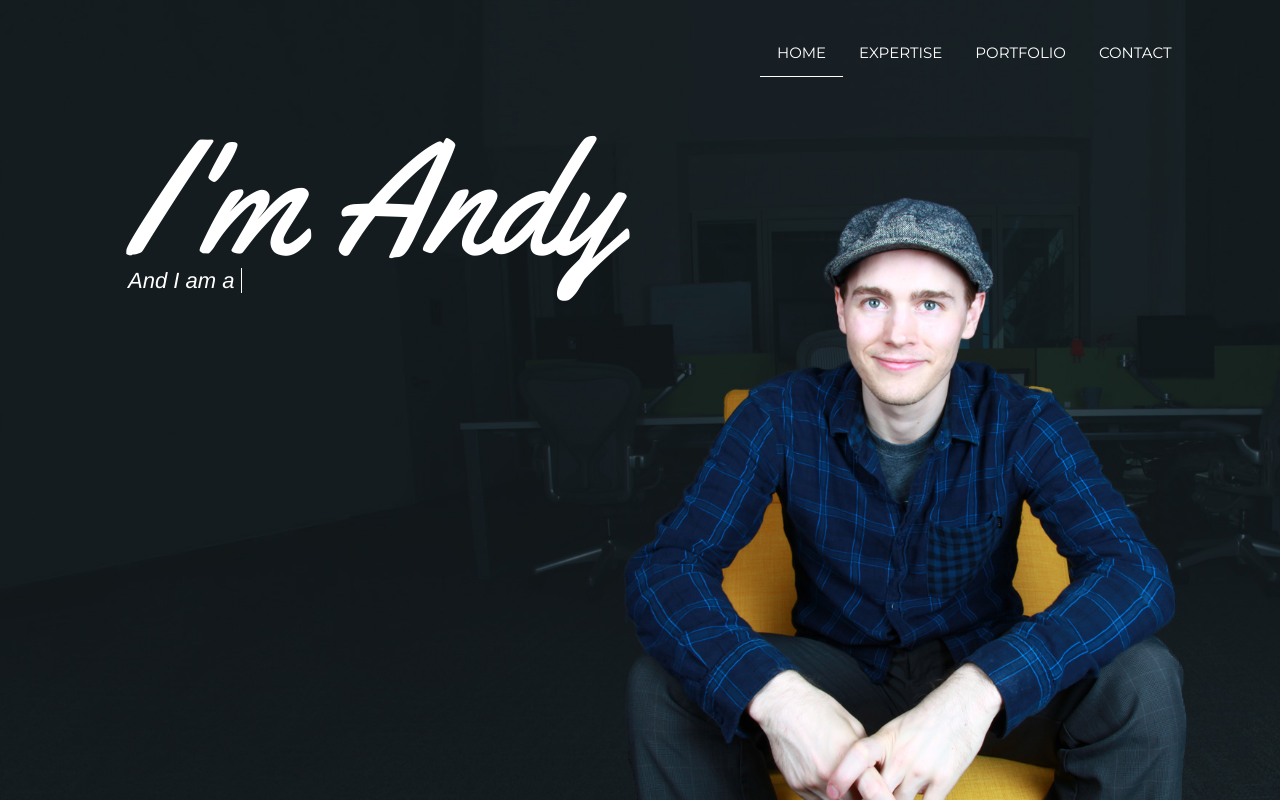
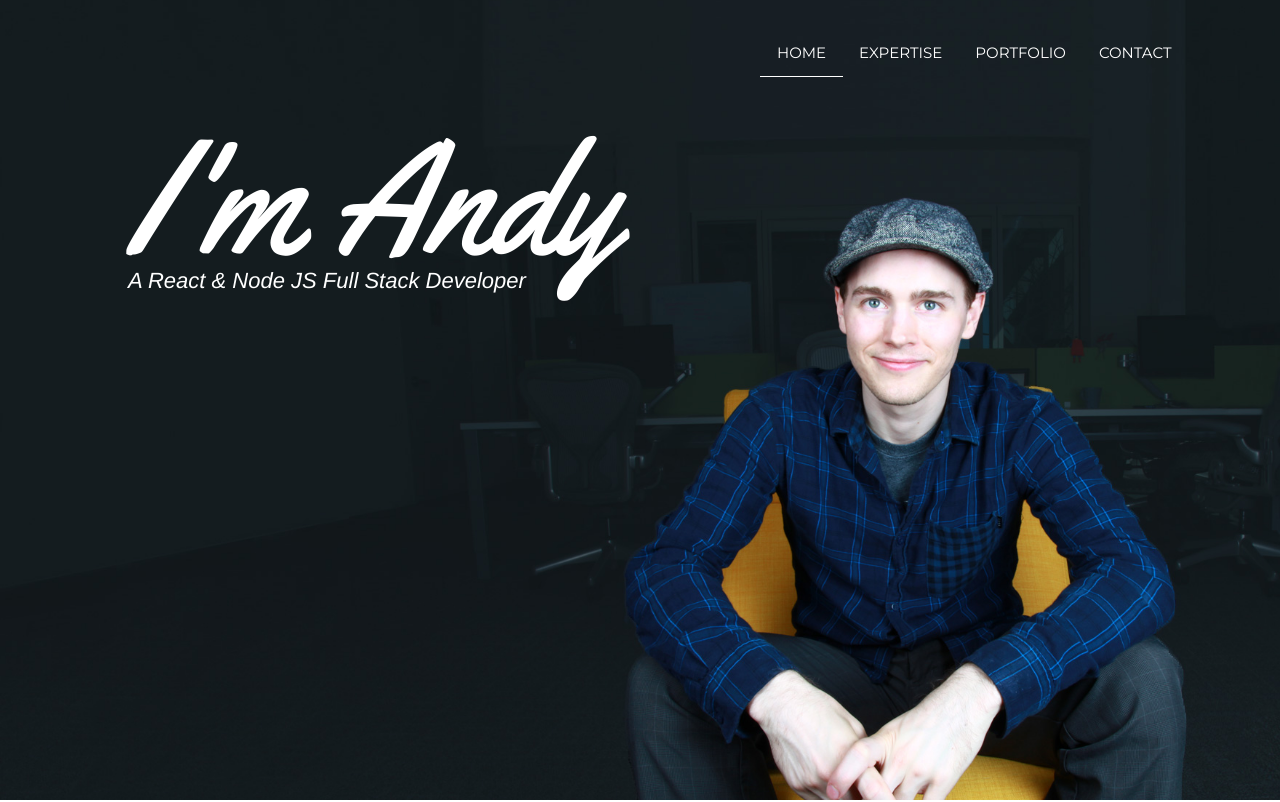
Before and after one commit to andydurette/react-portfolio, a React (Create React App) app: page / in a window 1280 px wide. Shown: the top 802 px of the page. Built offline with nearby package versions, Linux system fonts and the light colour scheme; a web font is replaced by a local one.

Commit message:
Removed text animation as I found it distracting instead of dynamic

```diff
--- a/src/components/Home.js
+++ b/src/components/Home.js
@@ -1,7 +1,7 @@
 import React from 'react';
 
 const Home = () => {
-
+  /*
   var TxtRotate = function(el, toRotate, period) {
     this.toRotate = toRotate;
     this.el = el;
@@ -43,6 +43,7 @@ const Home = () => {
     }, delta);
   };
 
+
   window.onload = function() {
     var elements = document.getElementsByClassName('txt-rotate');
     for (var i=0; i<elements.length; i++) {
@@ -58,6 +59,7 @@ const Home = () => {
     css.innerHTML = ".txt-rotate > .wrap { border-right: 0.08em solid #fff }";
     document.body.appendChild(css);
   };
+  */
 
   return(
     <section id="home">
@@ -65,11 +67,8 @@ const Home = () => {
         <div className="intro-container">
           <div className="intro-text">
             <div className="intro-heading">I'm Andy</div>
-            <div className="intro-lead-in">And I am a&nbsp;
-            <span
-              className="txt-rotate"
-              data-period="2000"
-              data-rotate='[ "Full Stack Developer", "Web & Graphic Designer", "Amateur Cook & Baker", "Life Long Learner" ]'></span></div>
+            <div className="intro-lead-in">A React &amp; Node JS Full Stack Developer</div>
+            {/* <span className="txt-rotate" data-period="2000" data-rotate='[ "Full Stack Developer", "Web & Graphic Designer", "Amateur Cook & Baker", "Life Long Learner" ]'></span> */}
             </div>
         </div>
       </div>
```
